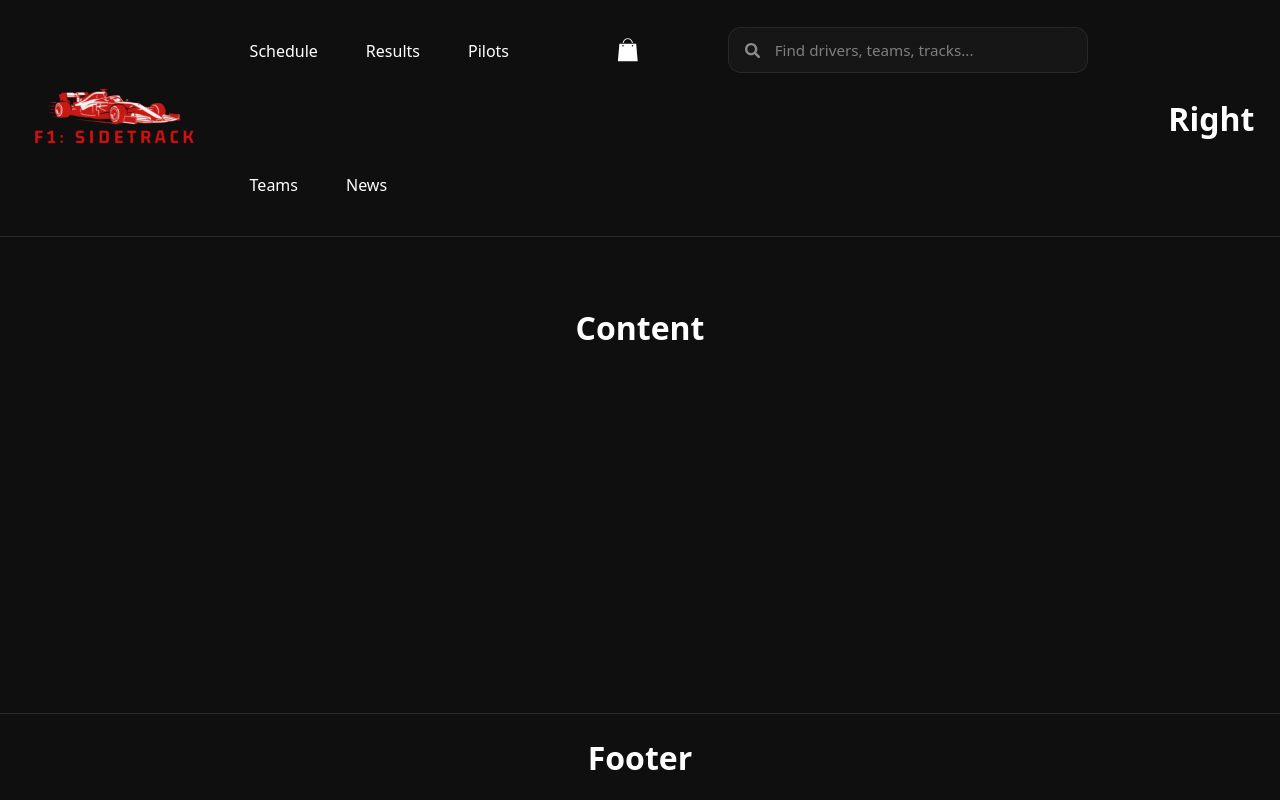
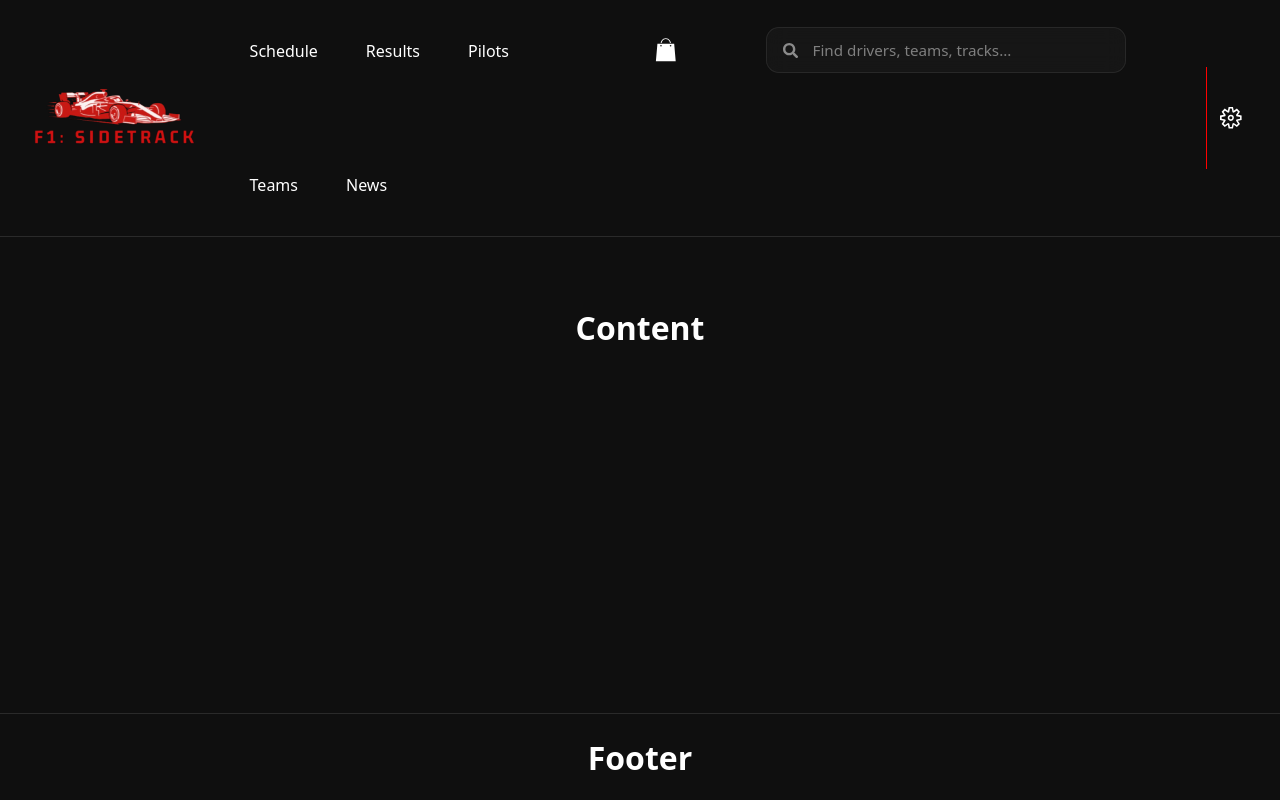
Before and after one commit to HeldyisAE/Proyecto3-F1Sidetrack, a React (Vite) app: page / in a window 1280 px wide. Built offline with nearby package versions, Linux system fonts and the light colour scheme.

Commit message:
Implementa el botón de configuración
No tiene funcionalidad

```diff
--- /dev/null
+++ b/src/components/ConfigButton.jsx
@@ -0,0 +1,16 @@
+import '../styles/ConfigButton.css'
+import { VscSettingsGear } from "react-icons/vsc";
+
+
+function ConfigButton() {
+
+    return (
+        <div className="configbutton-container">
+            <button className="config-button">
+                <VscSettingsGear className="config-icon"/>
+            </button>
+        </div>
+    )
+};
+
+export default ConfigButton;
--- a/src/components/Header.jsx
+++ b/src/components/Header.jsx
@@ -4,6 +4,7 @@ import LogoButton from './LogoButton';
 import RedirectButtons from './RedirectButtons';
 import FanShopButton from './FanShopButton';
 import Searchbar from './searchbar';
+import ConfigButton from './ConfigButton';
 
 function Header() {
 
@@ -18,7 +19,7 @@ function Header() {
                 <Searchbar />
             </div>
             <div className="right">
-                <h1>Right</h1>
+                <ConfigButton />
             </div>
         </div>
     )
--- /dev/null
+++ b/src/styles/ConfigButton.css
@@ -0,0 +1,75 @@
+.configbutton-container {
+
+    height: 100%;
+
+    display: flex;
+    align-items: stretch;
+    justify-content: center;
+}
+
+.config-button {
+
+    height: 100%;
+
+    position: relative;
+
+    display: inline-flex;
+    align-items: center;
+    justify-content: center;
+
+    padding: 2.5rem 0.5rem;
+
+    padding-inline: clamp(10px, 1vw, 16px);
+
+    border: none;
+    background: transparent;
+
+    color: var(--color-text-primary);
+
+    cursor: pointer;
+
+    transition:
+        color 0.2s ease,
+        transform 0.15s ease;
+}
+
+.config-icon {
+
+    font-size: clamp(1.35rem, 1.6vw, 1.7rem);
+
+    transition:
+        color 0.2s ease,
+        transform 0.25s ease;
+}
+
+.config-button:hover .config-icon {
+
+    color: #E10600;
+
+    transform: rotate(90deg) scale(1.08);
+}
+
+.config-button:active {
+    transform: scale(0.96);
+}
+
+.config-button::after {
+
+    content: "";
+
+    position: absolute;
+
+    left: 0;
+    bottom: 0;
+
+    width: 0%;
+    height: 2px;
+
+    background-color: #E10600;
+
+    transition: width 0.2s ease;
+}
+
+.config-button:hover::after {
+    width: 100%;
+}
--- a/src/styles/Header.css
+++ b/src/styles/Header.css
@@ -21,6 +21,7 @@
 
 .right {
     display: flex;
-    justify-content: flex-end;
+    justify-content: flex-start;
     align-items: center;
+    border-left: 1px solid red;
 }
```
